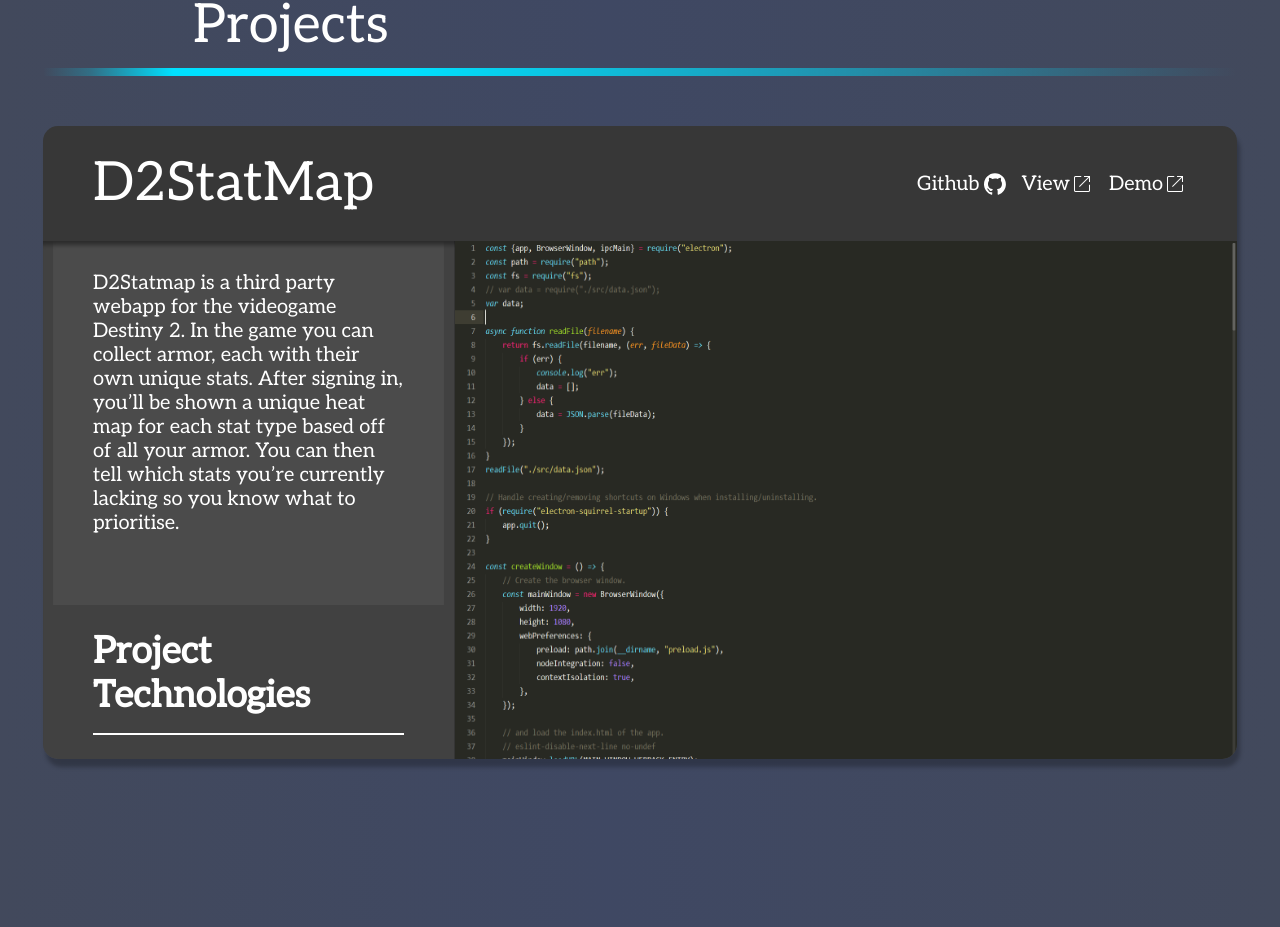
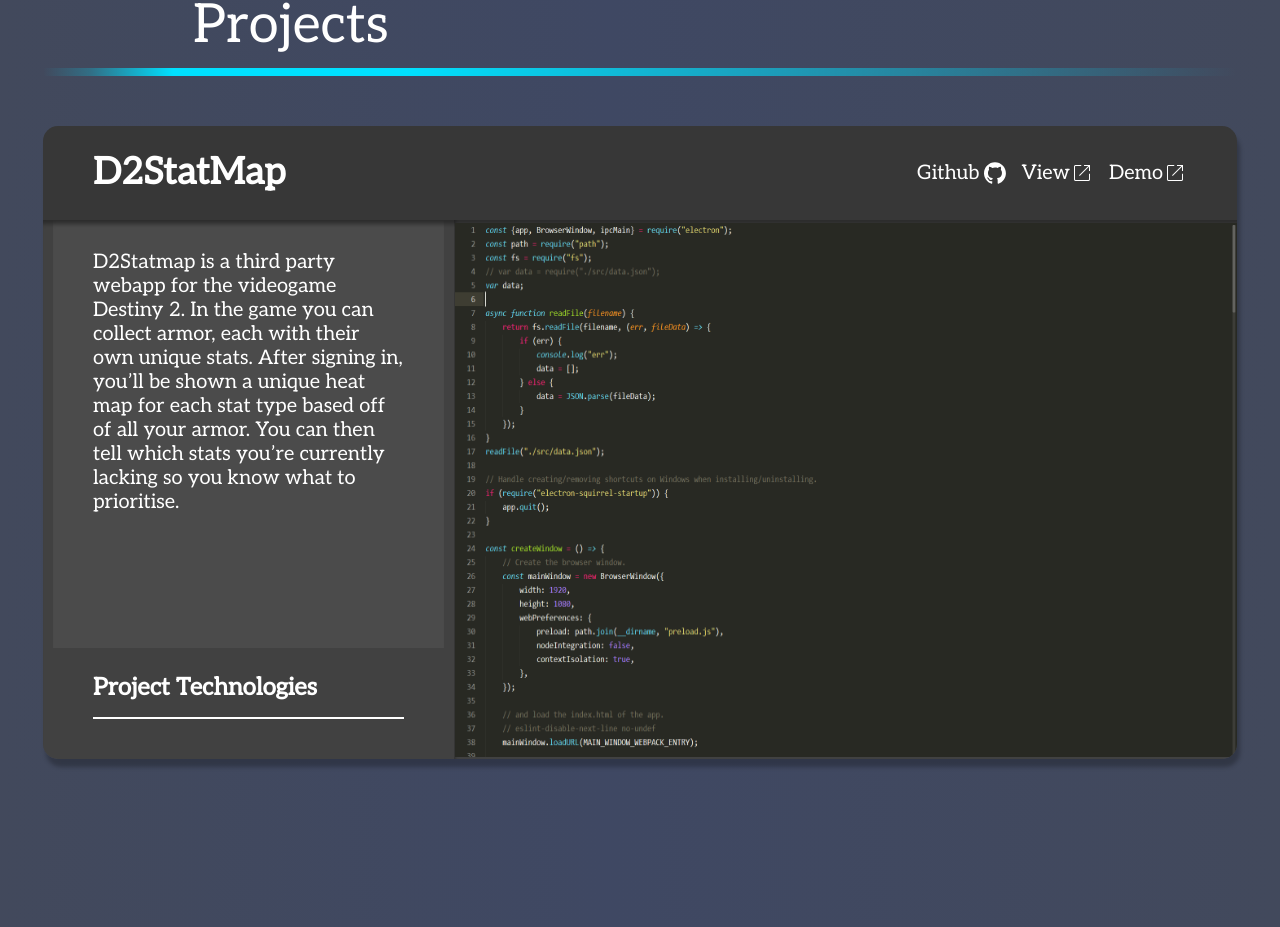
Before and after one commit to NSkelin/Web-Portfolio, a Next.js app: page / in a window 1280 px wide. Shown: the part 957-1884 px from the top of the page. Built offline with nearby package versions, Linux system fonts and the light colour scheme.

Commit message:
change heading levels

```diff
--- a/components/ProjectCard/ProjectCard.jsx
+++ b/components/ProjectCard/ProjectCard.jsx
@@ -28,7 +28,7 @@
 	return (
 		<article className={styles.projectCard}>
 			<header className={styles.header}>
-				<h2>{title}</h2>
+				<h3>{title}</h3>
 				<nav className={styles.nav}>
 					{github} {view} {demo}
 				</nav>
@@ -37,7 +37,7 @@
 				<div className={styles.details}>
 					<p className={styles.descriptionBox}>{description}</p>
 					<aside className={styles.aside}>
-						<h3 className={styles.title}>Project Technologies</h3>
+						<h4 className={styles.title}>Project Technologies</h4>
 						<div className={styles.line}></div>
 						<div className={styles.icons}>{skills}</div>
 					</aside>
```
